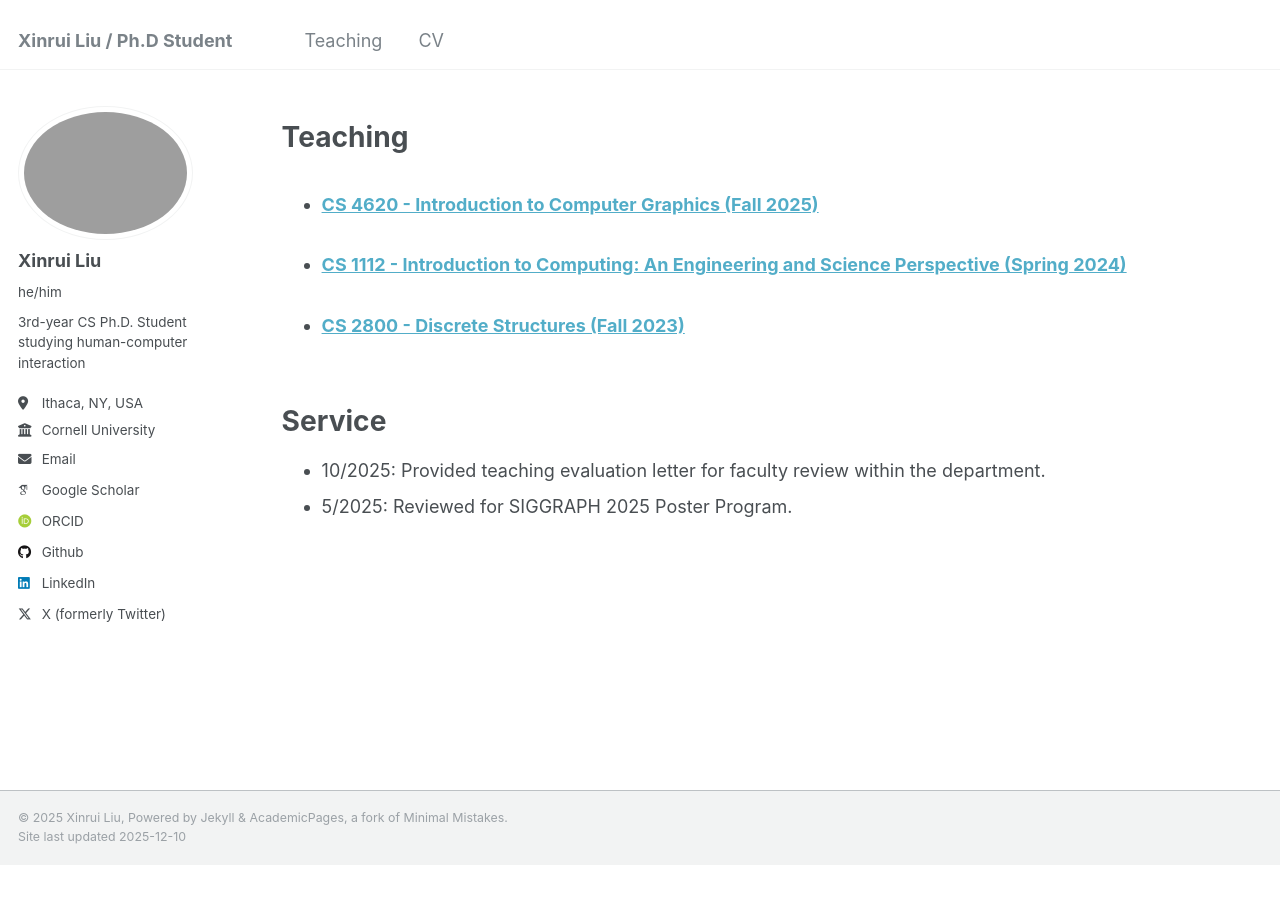
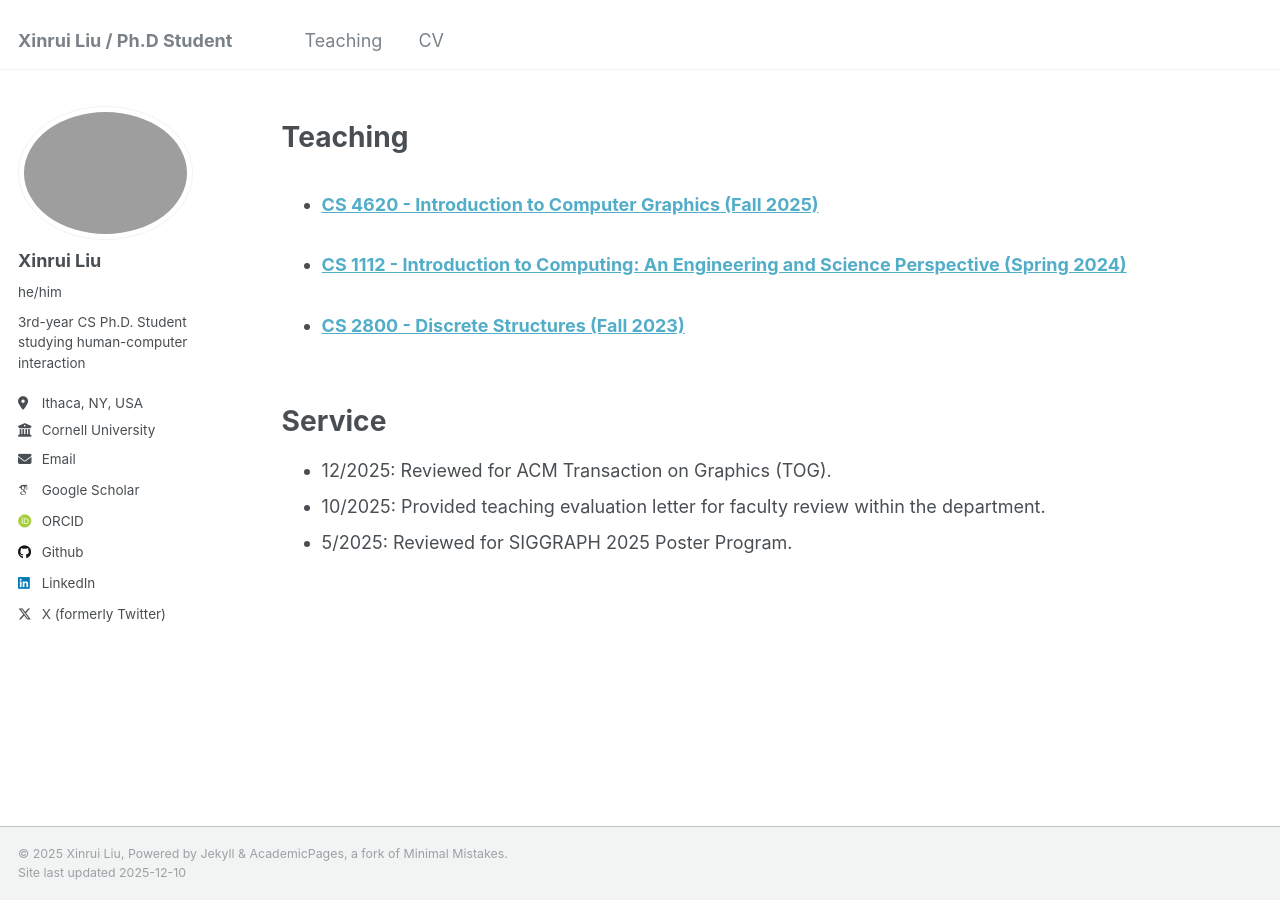
Before and after one commit to liuxr0831/liuxr0831.github.io, a Jekyll site: the page built from _pages/cv.md, in a window 1280 px wide and 900 px high, scrolled down 1146 px. Built offline with Jekyll 4.4.1, drawn with Linux system fonts in a browser that asks for light colours; some web fonts are replaced; before the commit the page ends 2010 px from its top, so only the background shows below that.

Commit message:
Update TOG review.

```diff
--- a/_pages/cv.md
+++ b/_pages/cv.md
@@ -78,5 +78,6 @@ Teaching
 Service
 ======
 
+* 12/2025: Reviewed for ACM Transaction on Graphics (TOG).
 * 10/2025: Provided teaching evaluation letter for faculty review within the department.
 * 5/2025: Reviewed for SIGGRAPH 2025 Poster Program.
```
Also changed, not shown: 1 other file.
